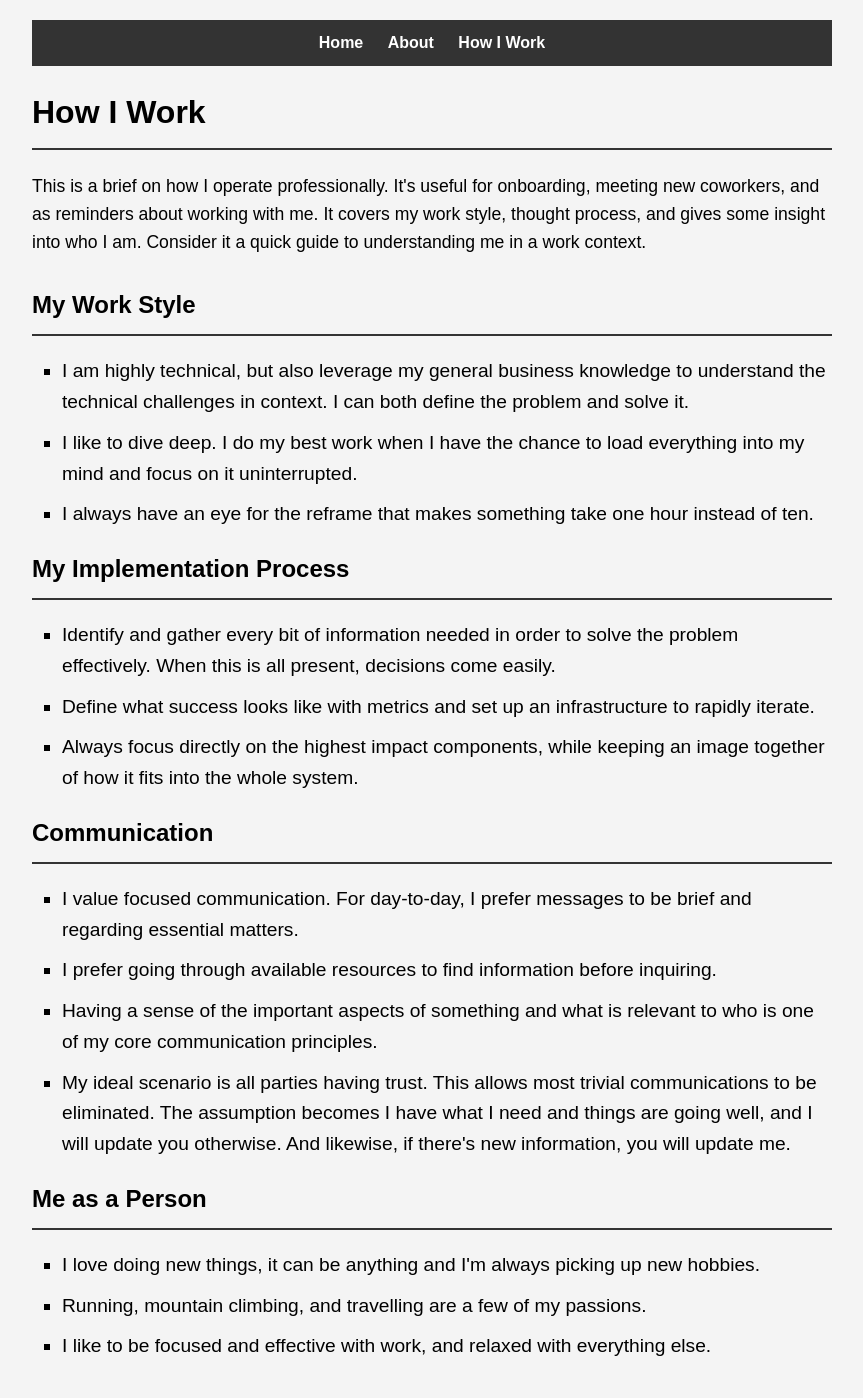
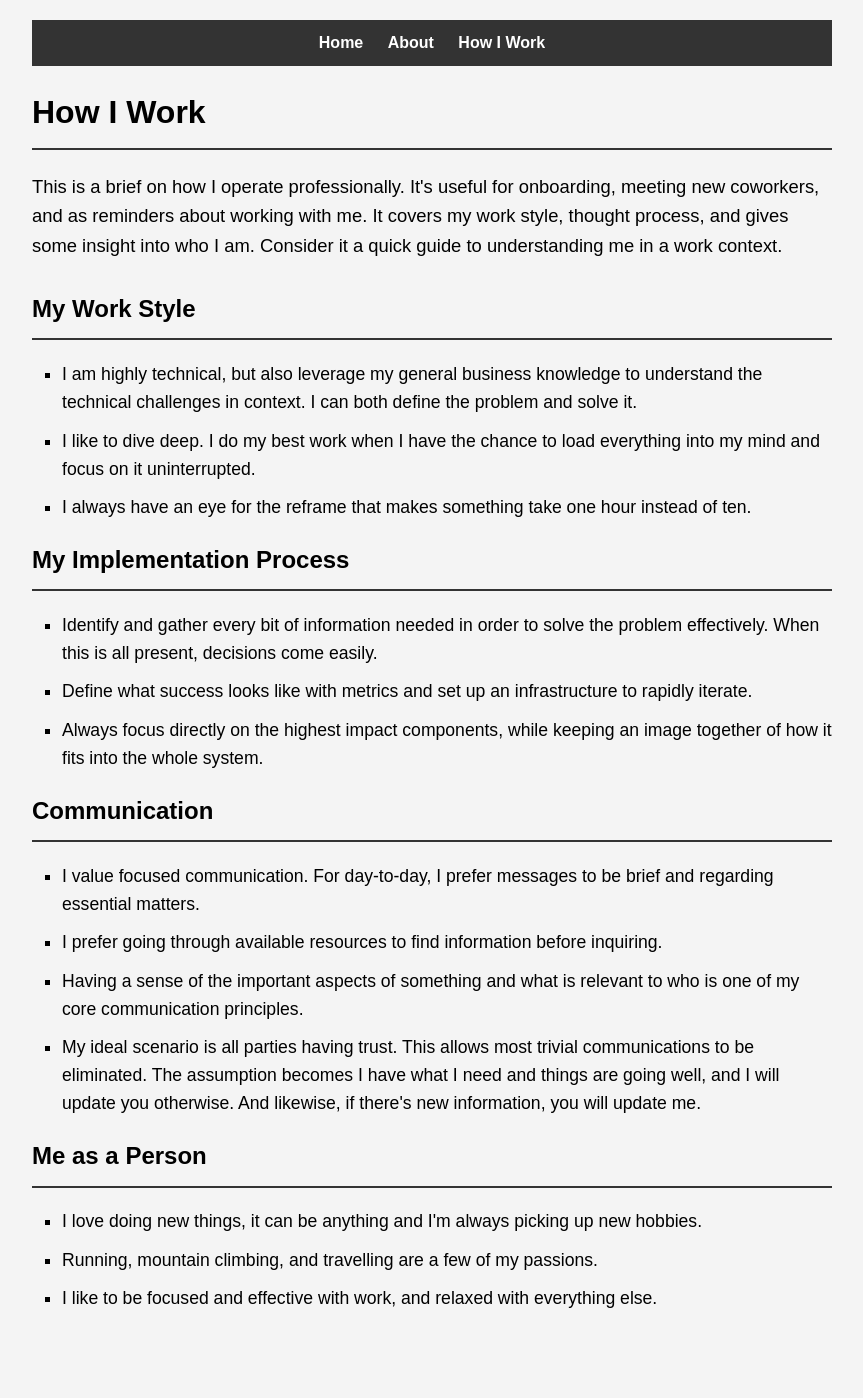
Before and after one commit to ryanfuruness/ryanfuruness.github.io, a Jekyll site: the page built from how-i-work.html, in a window 1280 px wide. Shown: the whole page, without its empty margins (208-1071 px from the left). Built offline with Jekyll 4.4.1, drawn with Linux system fonts in a browser that asks for light colours; after the commit the page ends 1348 px from its top, so only the background shows below that.

Commit message:
Adjusting font size and fixing jekyll error

```diff
--- a/Gemfile
+++ b/Gemfile
@@ -26,3 +26,5 @@ gem "wdm", "~> 0.1.1", :platforms => [:mingw, :x64_mingw, :mswin]
 # Lock `http_parser.rb` gem to `v0.6.x` on JRuby builds since newer versions of the gem
 # do not have a Java counterpart.
 gem "http_parser.rb", "~> 0.6.0", :platforms => [:jruby]
+
+gem "webrick", "~> 1.7"
--- a/assets/main.css
+++ b/assets/main.css
@@ -34,7 +34,7 @@ h1, h2 {
 h1 + p {
     margin-top: 20px;
     margin-bottom: 30px;
-    font-size: 1.1em;
+    font-size: 1.15em;
 }
 
 ul {
@@ -44,7 +44,7 @@ ul {
 
 li {
     margin-bottom: 10px;
-    font-size: 1.2em; /* Slightly larger than the base font size */
+    font-size: 1.1em; /* Slightly larger than the base font size */
 }
 
 a {
```
Also changed, not shown: Gemfile.lock.
